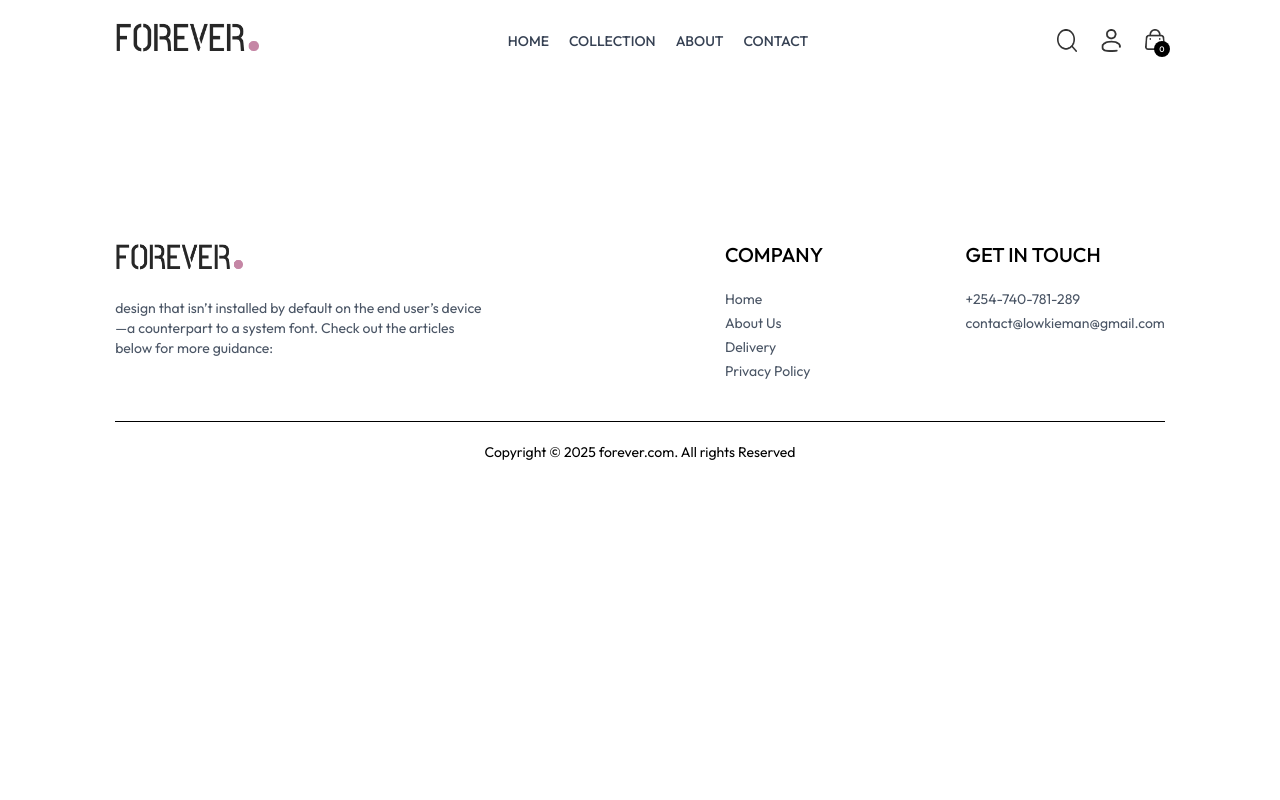
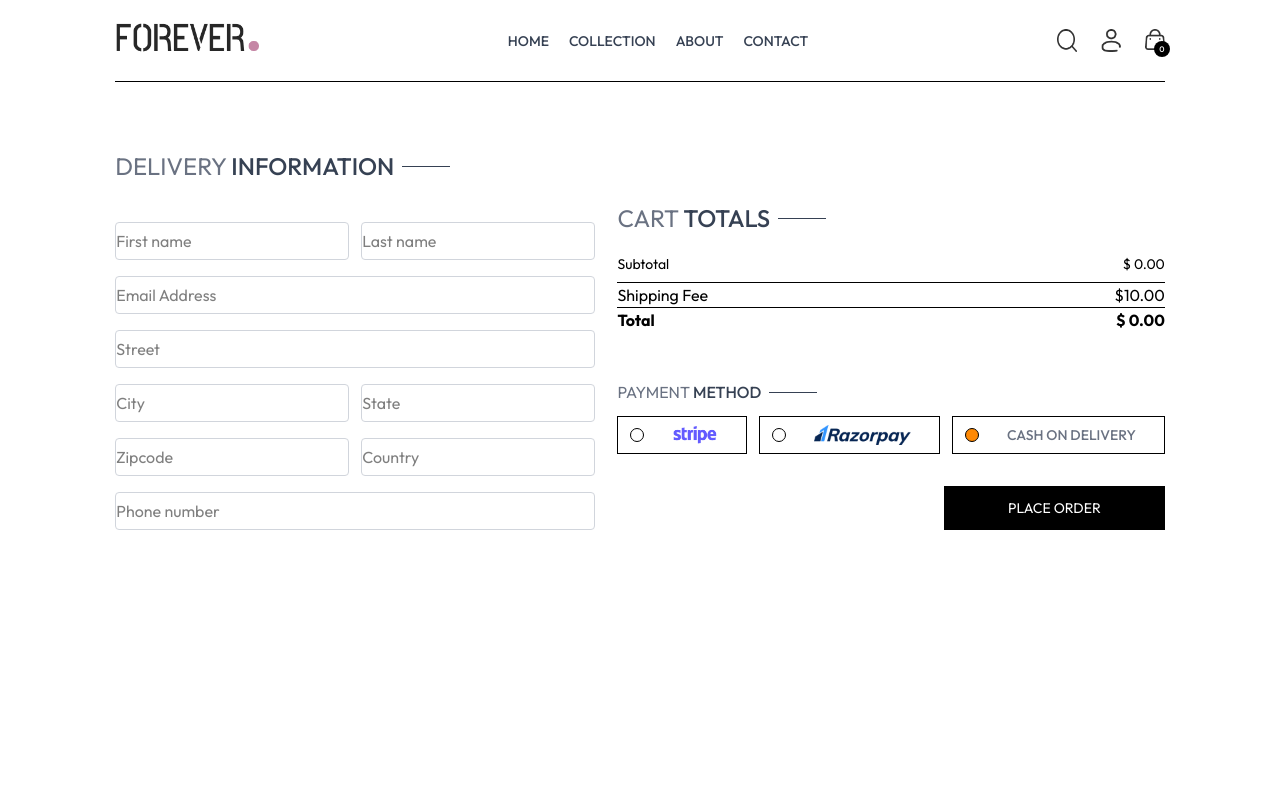
Before and after one commit to WilfredTinega/MawitiShop, a React (Vite) app: page /place-order in a window 1280 px wide. Shown: the top 800 px of the page. Built offline with nearby package versions, Linux system fonts and the light colour scheme.

Commit message:
cart page is done

```diff
--- /dev/null
+++ b/src/components/CartTotal.jsx
@@ -0,0 +1,35 @@
+import React, { useContext } from 'react'
+import { ShopContext } from '../context/ShopContext'
+import Title from './Title';
+
+const CartTotal = () => {
+
+    const { currency, delivery_fee, getCartAmount } = useContext(ShopContext);
+  return (
+    <div className='w-full'>
+        <div className="text-2xl">
+            <Title text1={"CART"} text2={"TOTALS"}/>
+        </div>
+        <div className="flex flex-col gap-2 mt-2 text-sm">
+            <div className="flex justify-between">
+                <p className="">Subtotal</p>
+                <p className="">{currency} {getCartAmount()}.00</p>
+            </div>
+            <hr />
+        </div>
+
+        <div className="flex justify-between">
+            <p>Shipping Fee</p>
+            <p>{currency}{delivery_fee}.00</p>
+        </div>
+        <hr />
+        <div className="flex justify-between">
+            <b>Total</b>
+            <b>{currency} {getCartAmount() === 0 ? 0: getCartAmount() + delivery_fee}.00</b>
+        </div>
+
+    </div>
+  )
+}
+
+export default CartTotal
--- a/src/context/ShopContext.jsx
+++ b/src/context/ShopContext.jsx
@@ -1,15 +1,17 @@
 import { createContext, useEffect, useState } from "react";
 import { products } from "../assets/frontend_assets/assets";
 import { toast } from "react-toastify";
+import { useNavigate } from "react-router-dom";
 export const ShopContext = createContext();
 
 const ShopContextProvider = (props) => {
 
     const currency ="$";
-    const delivery_fee = 10;
+    const delivery_fee = 10.00;
     const [search, setSearch] = useState("");
     const [showSearch, setShowSearch] = useState(false);
     const [cartItems, setCartItems] = useState({});
+    const navigate = useNavigate();
 
     const addToCart = async (itemId, size) => {
 
@@ -65,11 +67,32 @@
 
     }
 
+    const getCartAmount = () =>{
+        let totalAmount = 0;
+        for(const items in cartItems){
+            let itemInfo = products.find((product) => product._id === items);
+            for(const item in cartItems[items]){
+                try{
+                    if(cartItems[items][item] > 0){
+                        totalAmount += itemInfo.price * cartItems[items][item];
+
+                    }
+
+                }
+                catch (error){
+
+                }
+            }
+        }
+        return totalAmount;
+    }
+
     const value = {
         products, currency, delivery_fee,
         search, setSearch, showSearch, setShowSearch,
         cartItems, addToCart,
-        getCartCount, updateQuantity
+        getCartCount, updateQuantity,
+        getCartAmount, navigate
     }
 
     return(
--- a/src/pages/Cart.jsx
+++ b/src/pages/Cart.jsx
@@ -2,10 +2,11 @@
 import { ShopContext } from '../context/ShopContext'
 import Title from '../components/Title';
 import { assets } from '../assets/frontend_assets/assets';
+import CartTotal from '../components/CartTotal';
 
 function Cart() {
 
-  const { products, currency, cartItems, updateQuantity } = useContext(ShopContext);
+  const { products, currency, cartItems, updateQuantity,navigate } = useContext(ShopContext);
 
   const [cartData, setCartData] = useState([]);
 
@@ -53,13 +54,22 @@
                     </div>
                   </div>
                 </div>
-                <input className='border max-w-10 sm:max-w-20 px-1 sm:px-2 py-1' type="number" min = {1} defaultValue={item.quantity} />
+                <input onChange={(e)=>e.target.value === "" || e.target.value === "0" ? null :updateQuantity(item._id, item.size, Number(e.target.value))} className='border max-w-10 sm:max-w-20 px-1 sm:px-2 py-1' type="number" min = {1} defaultValue={item.quantity} />
                 <img onClick={()=>updateQuantity(item._id, item.size, 0)} className='w-4 mr-4 sm:w-5 cursor-pointer' src={assets.bin_icon} alt="" />
               </div>
             )
           })
         }
       </div>
+
+      <div className="flex justify-end my-20">
+        <div className="w-full sm:w-[450px]">
+          <CartTotal/>
+          <div className="w-full text-end">
+            <button onClick={()=>navigate("/place-order")} className='bg-black text-white text-sm my-8 px-8 py-3'>PROCEED TO CHECKOUT</button>
+          </div>
+        </div>
+      </div>
     </div>
   )
 }
--- a/src/pages/PlaceOrder.jsx
+++ b/src/pages/PlaceOrder.jsx
@@ -1,9 +1,72 @@
-import React from 'react'
+import React, { useContext, useState } from 'react'
+import Title from '../components/Title'
+import CartTotal from '../components/CartTotal'
+import { assets } from '../assets/frontend_assets/assets'
+import { ShopContext } from '../context/ShopContext';
 
 function PlaceOrder() {
+
+  const [method, setMethod] = useState("cod");
+
+  const {navigate} = useContext(ShopContext);
   return (
-    <div>
+    <div className='flex flex-col sm:flex-row justify-between gap-4 pt-5 sm:pt-14 min-h-[80vh] border-t'>
+      {/**------Left side------------ */}
+      <div className="flex flex-col gap-4 w-full sm:max-w-[480px]">
+        <div className="text-xl sm:text-2xl my-3">
+          <Title text1={"DELIVERY"} text2={"INFORMATION"}/>
+        </div>
 
+        <div className="flex gap-3">
+          <input className='border border-gray-300 rounded py-1.5 w-full hover:outline outline-offset outline-[orange]' type="text" placeholder='First name' required/>
+          <input className='border border-gray-300 rounded py-1.5 w-full hover:outline outline-offset outline-[orange]' type="text" placeholder='Last name' required/>
+        </div>
+
+        <input className='border border-gray-300 rounded py-1.5 w-full hover:outline outline-offset outline-[orange]' type="email" placeholder='Email Address' required/>
+        <input className='border border-gray-300 rounded py-1.5 w-full hover:outline outline-offset outline-[orange]' type="text" placeholder='Street' required/>
+
+        <div className="flex gap-3">
+          <input className='border border-gray-300 rounded py-1.5 w-full hover:outline outline-offset outline-[orange]' type="text" placeholder='City' required/>
+          <input className='border border-gray-300 rounded py-1.5 w-full hover:outline outline-offset outline-[orange]' type="text" placeholder='State' required/>
+        </div>
+
+        <div className="flex gap-3">
+          <input className='border border-gray-300 rounded py-1.5 w-full hover:outline outline-offset outline-[orange]' type="text" placeholder='Zipcode' required/>
+          <input className='border border-gray-300 rounded py-1.5 w-full hover:outline outline-offset outline-[orange]' type="text" placeholder='Country' required/>
+        </div>
+        <input className='border border-gray-300 rounded py-1.5 w-full hover:outline outline-offset outline-[orange]' type="number" placeholder='Phone number' required/>
+      </div>
+
+      {/**----------Right Side------------------------------- */}
+      <div className="mt-8">
+        <div className="mt-8 min-w-80">
+          <CartTotal/>
+        </div>
+
+        <div className="mt-12">
+          <Title text1={"PAYMENT"} text2={"METHOD"}/>
+
+          {/**----------------Payment method Selection-------------- */}
+          <div className='flex flex-col gap-3 justify-between lg:flex-row'>
+            <div onClick={()=>setMethod("stripe")} className="flex items-center gap-3 border hover:border-orange-500 py-2 px-3 cursor-pointer">
+              <p className={`min-w-3.5 h-3.5 border rounded-full ${method === "stripe" ? "bg-orange-400": ""}`}></p>
+              <img className='h-5 mx-4' src={assets.stripe_logo} alt="" />
+            </div>
+            <div onClick={()=>setMethod("razorpay")}  className="flex items-center gap-3 border hover:border-orange-500 p-2 px-3 cursor-pointer">
+              <p className={`min-w-3.5 h-3.5 border rounded-full ${method === "razorpay" ? "bg-orange-400": ""}`}></p>
+              <img className='h-5 mx-4' src={assets.razorpay_logo} alt="" />
+            </div>
+            <div onClick={()=>setMethod("cod")}  className="flex items-center gap-3 border hover:border-orange-500 p-2 px-3 cursor-pointer">
+              <p className={`min-w-3.5 h-3.5 border rounded-full ${method === "cod" ? "bg-orange-400": ""}`}></p>
+              <p className='text-gray-500 text-sm font-medium mx-4'>CASH ON DELIVERY</p>
+            </div>
+          </div>
+
+          <div className="w-full text-end mt-8">
+            <button onClick={()=>navigate("/orders") } className='bg-black text-white px-16 px-16 py-3 text-sm hover:bg-orange-500'>PLACE ORDER</button>
+          </div>
+        </div>
+      </div>
     </div>
   )
 }
```
